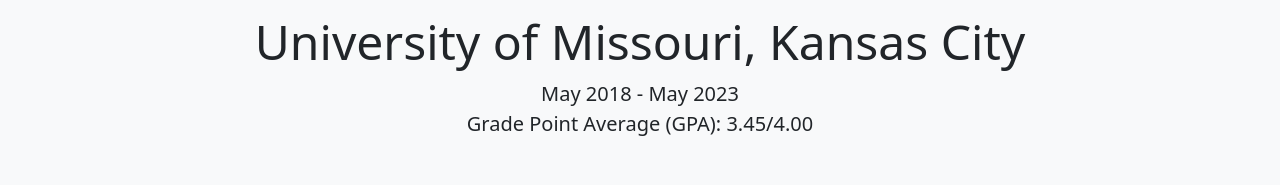
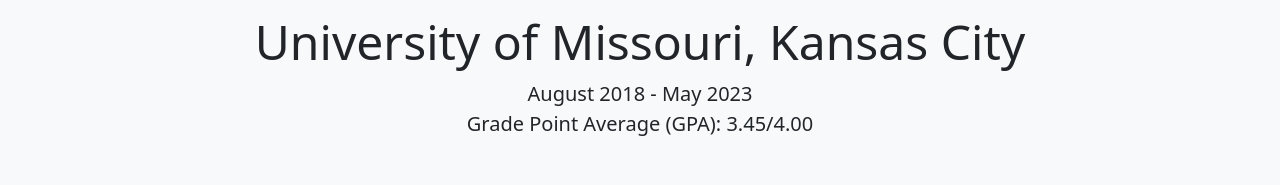
Before and after one commit to MoLife4L/Potrfolio, a plain HTML site: page index.html in a window 1280 px wide. Shown: the part 1867-2052 px from the top of the page. Drawn offline with nearby package versions, Linux system fonts and the light colour scheme.

Commit message:
Update index.html

```diff
--- a/index.html
+++ b/index.html
@@ -153,7 +153,7 @@
           <h1 class="text-center mb-5 font-weight-bold display-2">Education</h1>
           <h4 class="display-5 fw-bold text-body-emphasis mt-3 mb-3">Bachelor of Arts - Computer Science</h4>
           <h5 class="school display-5 custom-smaller-font">University of Missouri, Kansas City</h5>
-          <p class="lead">May 2018 - May 2023 <br> Grade Point Average (GPA): 3.45/4.00 </p>
+          <p class="lead">August 2018 - May 2023 <br> Grade Point Average (GPA): 3.45/4.00 </p>
 
 
           <!-- Awards Card -->
```
